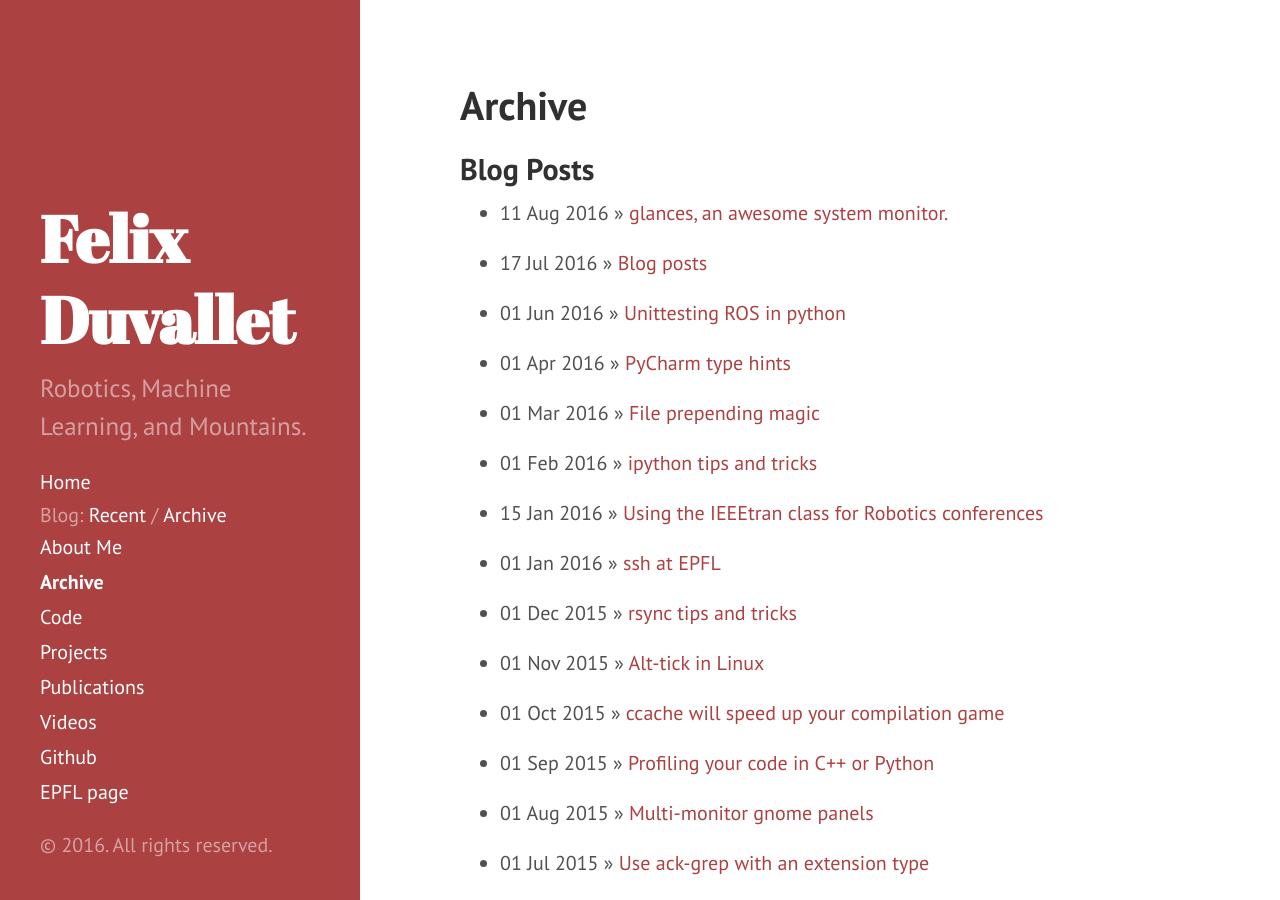
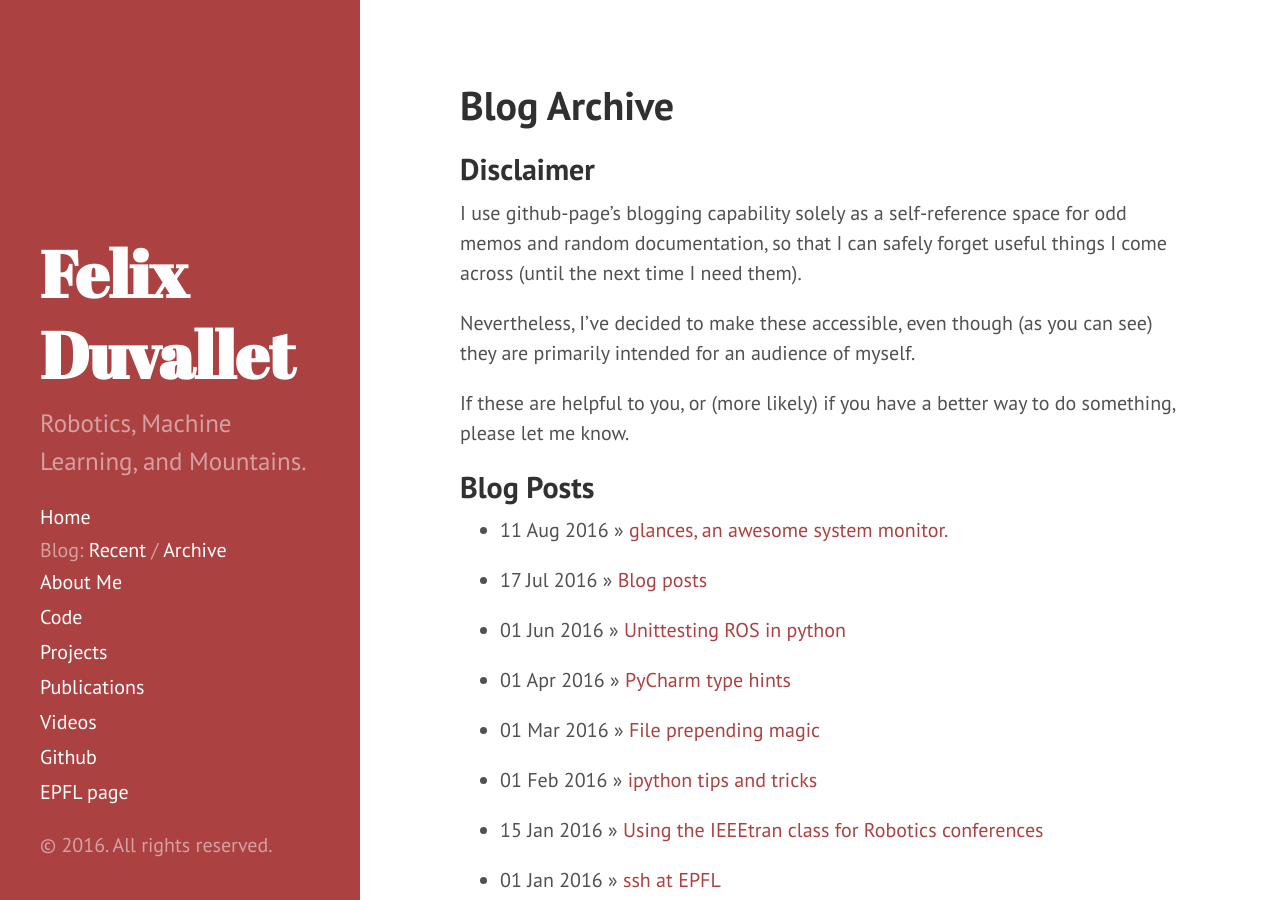
Before and after one commit to felixduvallet/felixduvallet.github.io, a Jekyll site: the page built from blog/archive.md, in a window 1280 px wide and 900 px high. Built offline with Jekyll 4.4.1, drawn with Linux system fonts in a browser that asks for light colours.

Commit message:
Make blog archive page into its own separate layout.

```diff
--- /dev/null
+++ b/_layouts/archive.html
@@ -0,0 +1,8 @@
+---
+layout: default
+---
+
+<div class="page">
+  <h1 class="page-title">{{ page.title }}</h1>
+  {{ content }}
+</div>
--- a/blog/archive.md
+++ b/blog/archive.md
@@ -1,7 +1,18 @@
 ---
-layout: page
-title: Archive
+layout: archive
+title: Blog Archive
 ---
+
+<!-- use 'archive' layout, which is just a copy of 'page' with
+     a different name so this page doesn't appear in the sidebar. -->
+
+## Disclaimer
+
+I use github-page's blogging capability solely as a self-reference space for odd memos and random documentation, so that I can safely forget useful things I come across (until the next time I need them).
+
+Nevertheless, I've decided to make these accessible, even though (as you can see) they are primarily intended for an audience of myself.
+
+If these are helpful to you, or (more likely) if you have a better way to do something, please let me know.
 
 ## Blog Posts
 
```
